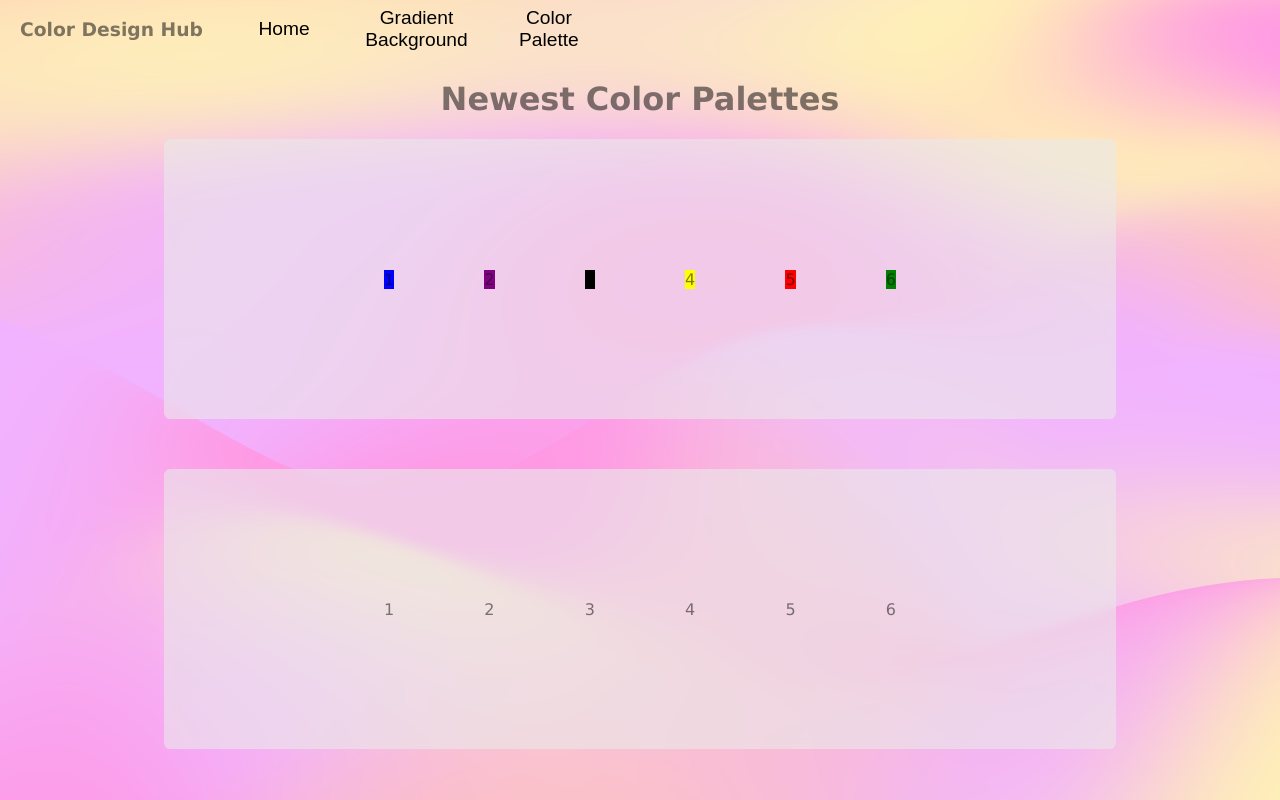
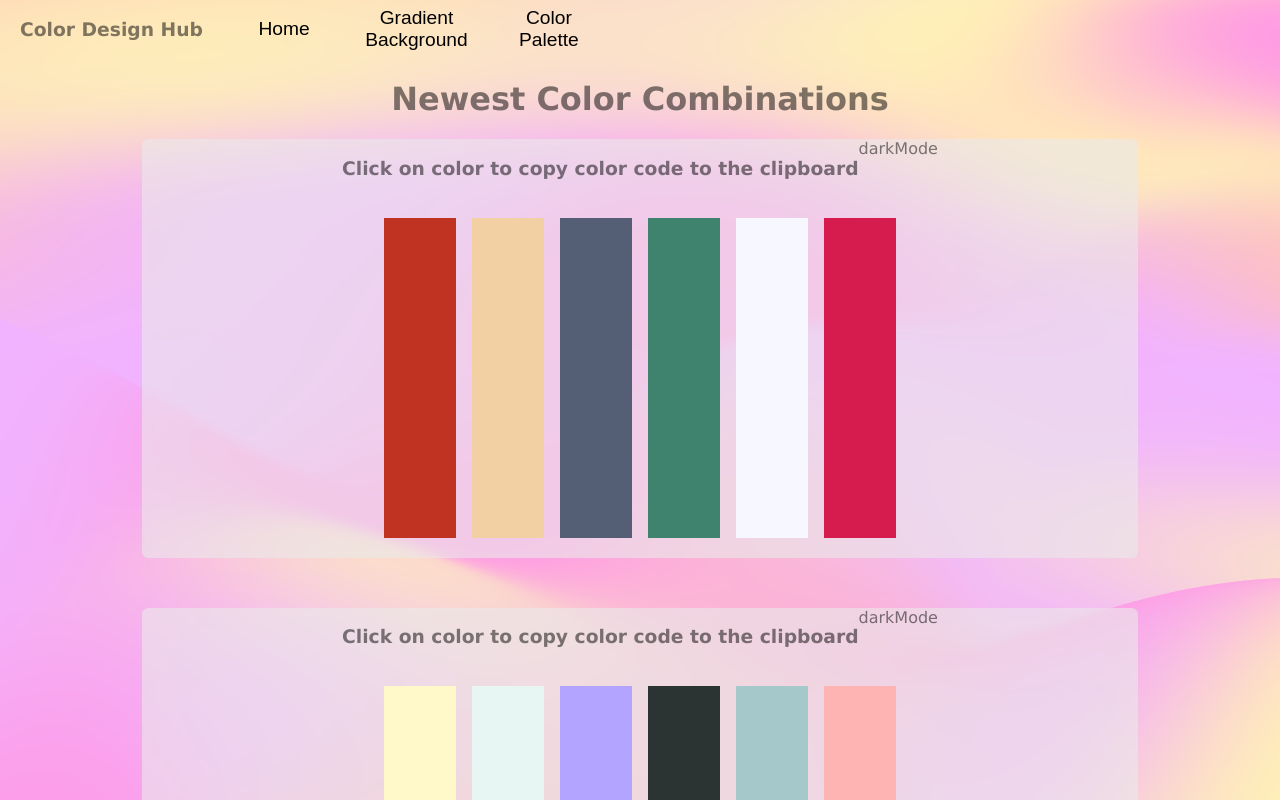
Before and after one commit to delaklo/color-design-hub, a React (Create React App) app: page /#/palettes in a window 1280 px wide. Shown: the top 800 px of the page. Built offline with nearby package versions, Linux system fonts and the light colour scheme.

Commit message:
its not done yet

```diff
--- a/src/App.css
+++ b/src/App.css
@@ -35,6 +35,11 @@ a{
   width: 8vw;
   height: 6vh;
   margin-left: 30px;
+
+  -webkit-transition: color 1s, font-size 1s;
+  -moz-transition: color 1s, font-size 1s;
+    -o-transition: color 1s, font-size 1s;
+       transition: color 1s, font-size 1s;
 }
 
 .btn-nav:hover{
--- a/src/components/palette/ColorPalette.js
+++ b/src/components/palette/ColorPalette.js
@@ -7,9 +7,13 @@ const ColorPalette = ()=>{
     return(
         <div>
             <div className="main">
-        <h1>Newest Color Palettes</h1>
-        <Palette color1="blue" color2={"purple"} color3={"black"} color4={"yellow"} color5={"red"} color6={"green"}/>
-        <Palette />
+        <h1>Newest Color Combinations</h1>
+        <Palette color1="#c03221" color2="#f2d0a4" color3="#545e75"
+         color4="#3f826d" color5="#f7f7ff" color6="#D61C4E"/>
+        <Palette color1="#FFF9CA" color2="#E7F6F2" color3="#B2A4FF"
+         color4="#2C3333" color5="#A5C9CA" color6="#FFB4B4"/>
+        <Palette color1="#F7EDDB" color2="#DAE2B6" color3="#DFE8CC"
+         color4="#CCD6A6" color5="#F5EDDC" color6="#DEE5D0"/>
     </div>
 </div>
     )
--- a/src/components/palette/Palette.css
+++ b/src/components/palette/Palette.css
@@ -9,6 +9,23 @@
     margin-bottom: 50px;
   }
 
+  .dark-content{
+    display:flex;
+    flex-direction: column;
+    color: white;
+    align-items: center;
+    background: rgba(121, 121, 121, 0.6);
+    backdrop-filter: blur(5px);
+    border-radius: .4rem;
+    padding-left: 200px;
+    padding-right: 200px;
+    margin-bottom: 50px;
+  }
+
+.top{
+  display: flex;
+}
+
 .palette{
     display:flex;
     flex-direction: row;
@@ -16,9 +33,13 @@
     align-items: center;
     padding: 20px;
     width: 40vw;
-    height: 30vh;
+    height: 40vh;
   }
 
-.pallete div{
-padding:30px;
+.copied{
+  margin: 16px
 }
+
+.btn-dark{
+  border-radius: 100px;
+}
--- a/src/components/palette/Palette.js
+++ b/src/components/palette/Palette.js
@@ -1,27 +1,43 @@
-import React from "react";
+import React, {useState} from "react";
 import "./Palette.css";
 import "../../App.css";
 
 const Palette = ({color1, color2, color3, color4, color5, color6})=>{
 
-    const style1 = {backgroundColor: color1};
-    const style2 = {backgroundColor: color2};
-    const style3 = {backgroundColor: color3};
-    const style4 = {backgroundColor: color4};
-    const style5 = {backgroundColor: color5};
-    const style6 = {backgroundColor: color6};
+    const style1 = {backgroundColor: color1, height: "100%", width: "14%"};
+    const style2 = {backgroundColor: color2, height: "100%", width: "14%"};
+    const style3 = {backgroundColor: color3, height: "100%", width: "14%"};
+    const style4 = {backgroundColor: color4, height: "100%", width: "14%"};
+    const style5 = {backgroundColor: color5, height: "100%", width: "14%"};
+    const style6 = {backgroundColor: color6, height: "100%", width: "14%"};
+
+    const colors = [{style: style1}, {style: style2}, {style: style3}, {style: style4},
+        {style: style5}, {style: style6}];
+
+    const [copied, setCopied] = useState(false);
+    const [darkMode, setDarkMode] = useState(false);
+
+    function copy(color){
+        navigator.clipboard.writeText(color);
+        setCopied(true);
+        setTimeout(()=> setCopied(false), 1000)
+    }
 
     return(
         <div>
-        <div className="content">
+        <div className={darkMode ? "dark-content" : "content"}>
+            <div className="top">
+            <h3>Click on color to copy color code to the clipboard</h3>
+            <div className="btn-dark" onClick={()=>setDarkMode(!darkMode)}>darkMode</div>
+            </div>
             <div className="palette">
-            <div className="color1" style={style1}>1</div>
-            <div className="color2" style={style2}>2</div>
-            <div className="color3" style={style3}>3</div>
-            <div className="color4" style={style4}>4</div>
-            <div className="color5" style={style5}>5</div>
-            <div className="color6" style={style6}>6</div>
-           </div>
+            {colors.map((el)=>{
+                return(
+                    <div style={el.style} onClick={()=>copy(el.style.backgroundColor)}></div>
+                )
+            })}
+          </div>
+          {copied && (<div className="copied">Copied!</div>)}
     </div>
 </div>
     )
```
